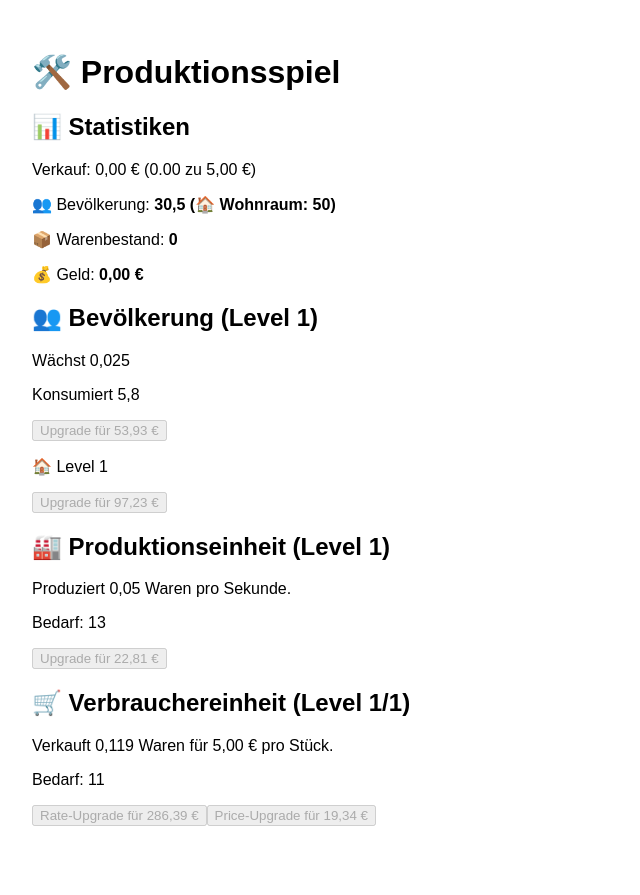
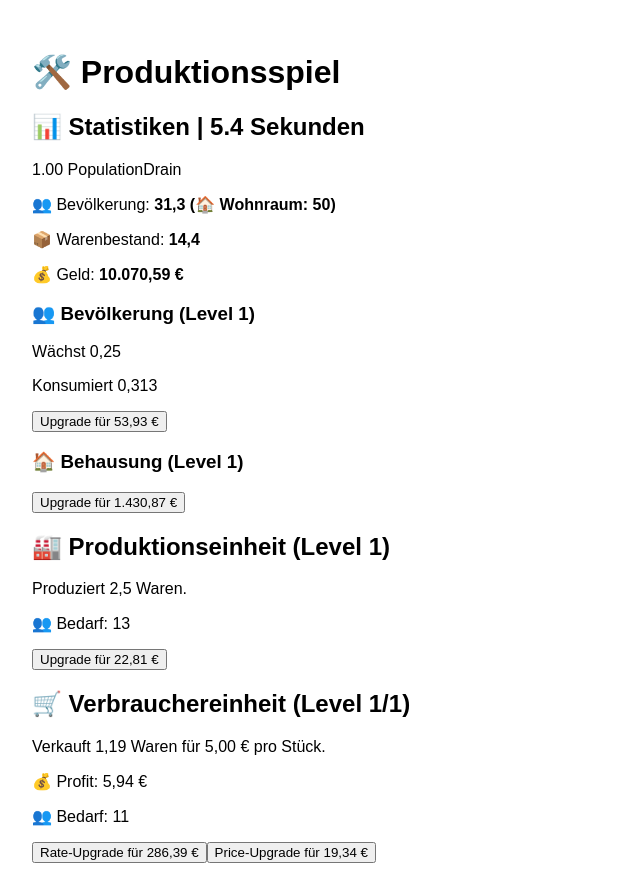
Before and after one commit to cbqza/waresreact, a React (Create React App) app: page / in a window 1280 px wide. Shown: the whole page, without its empty margins (0-640 px from the left). Before the commit the page ends 858 px from the top, so only its background shows below. Built offline with nearby package versions, Linux system fonts and the light colour scheme.

Commit message:
next update

```diff
--- a/src/App.js
+++ b/src/App.js
@@ -10,20 +10,22 @@ import Stats from './components/Stats.js';
 export default App;
 
 function App() {
-  const [goods, setGoods] = useState(0);
-  const [money, setMoney] = useState(0);
+  const [timer, setTimer] = useState(0);
+  const [goods, setGoods] = useState(10);
+  const [money, setMoney] = useState(10000);
   const [sellInfo, setSellInfo] = useState('');
   const [population, setPopulation] = useState(30);
   const [housing, setHousing] = useState(50);
 
+  const usableMoney = () => money + Math.pow(population * 0.66, 0.66) * 444; // Allow for a buffer in calculations
+
   const [populationLevel, setPopulationLevel] = useState(1);
   const [popGrowRate, setPopGrowRate] = useState(0.025);
-  const [popConsumerRate, setPopConsumerRate] = useState(0.015);
 
   const [housingLevel, setHousingLevel] = useState(1);
 
   const [producerLevel, setProducerLevel] = useState(1);
-  const [productionRate, setProductionRate] = useState(0.05);
+  const [productionRate, setProductionRate] = useState(0.25);
   const [productionPopDemand, setProductionPopDemand] = useState(13);
 
   const [consumerLevel, setConsumerLevel] = useState(1);
@@ -50,7 +52,7 @@ function App() {
       setPopulation(p => Math.min(housing, p + popGrowRate));
       setECR();
       setGoods(prevGoods => {
-        setSimPopulationConsume(p => population * 0.19);
+        setSimPopulationConsume(p => population * 0.001);
         setSimPopulationDrain(p => getPopDemandFactor());
 
         const producedGoods = productionRate * simPopulationDrain;
@@ -59,7 +61,7 @@ function App() {
         setSimConsumerToSell(p => Math.min(effectiveConsumerRate, Math.max(0, prevGoods - simPopulationConsume)));
         setSimConsumerPrice(p => sellPrice);
         setSimConsumerTotal(p => simConsumerToSell  * simConsumerPrice);
-        setSellInfo(`Verkauf: ${toCurrency(simConsumerTotal)} (${simConsumerToSell.toFixed(2)} zu ${toCurrency(sellPrice)})`);
+        setSellInfo(`${simPopulationDrain.toFixed(2)} PopulationDrain`);
 
         setMoney(m => m + simConsumerTotal);
         prevGoods = Math.max(0, prevGoods - simPopulationConsume - simConsumerToSell);
@@ -68,85 +70,105 @@ function App() {
         }
         return prevGoods;
       });
-    }, 250);
+      setTimer(t=> t + 1);
+    }, 100);
 
     return () => clearInterval(interval);
-  }, [housing, population, popGrowRate, popConsumerRate, productionRate, productionPopDemand, consumerRate, consumerPopDemand, sellPrice, priceLevel, effectiveConsumerRate, setECR]);
+  }, [housing, population, popGrowRate, simPopulationConsume, simPopulationDrain, simConsumerPrice, simConsumerToSell, simConsumerTotal, productionRate, productionPopDemand, consumerRate, consumerPopDemand, sellPrice, priceLevel, effectiveConsumerRate, setECR]);
 
     const getPopDemandFactor = () => {
     return Math.min(1.0, population / (productionPopDemand + consumerPopDemand));
-  };
-
-  const popEffectiveConsumerRate = () => {
-    return population * 0.19;
   };
 
   const upgradeCostPop = () => {
     return Math.pow(populationLevel * 1.1, 1.9) * 45;
   };
 
+  const canUpgradePop = () => {
+    return usableMoney() >= upgradeCostPop();
+  };
+
   const upgradeCostHousing = () => {
-    return Math.pow((housingLevel + 1) * 0.75 , 1.9) * 45;
+    return Math.pow((housingLevel + 5) * 0.75 , 2.3) * 45;
+  };
+
+  const canUpgradeHousing = () => {
+    return usableMoney() >= upgradeCostHousing();
   };
 
   const upgradeCostProducer = () => {
     return Math.pow(producerLevel * 0.7, 2.2) * 50;
   };
 
+  const canUpgradeProducer = () => {
+    return usableMoney() >= upgradeCostProducer();
+  };
+
   const upgradeCostConsumer = () => {
     return Math.pow((consumerLevel + 2) * 0.67, 2.5) * 50;
+  };
+
+  const canUpgradeConsumer = () => {
+    return usableMoney() >= upgradeCostConsumer();
   };
 
   const upgradeCostConsumerPrice = () => {
     return Math.pow(priceLevel * 0.85, 2.7) * 30;
   };
 
+  const canUpgradeConsumerPrice = () => {
+    return usableMoney() >= upgradeCostConsumerPrice();
+  };
+
+
   const upgradePop = () => {
     const cost = upgradeCostPop();
-    if(money >= cost) {
+    if (canUpgradePop()) {
       setMoney(m => m - cost);
       setPopulationLevel(l => l + 1);
       setPopGrowRate(r => r * 1.12);
-      setPopConsumerRate(r => r * 1.14);
     }
   };
 
   const upgradeHousing = () => {
     const cost = upgradeCostHousing();
-    if(money >= cost) {
+    if(canUpgradeHousing()) {
       setMoney(m => m - cost);
       setHousingLevel(l => l + 1);
       setHousing(h => h + housingLevel * 10);
+      setPopulation(p => p + housingLevel * 2);
     }
   };
 
   const upgradeProducer = () => {
     const cost = upgradeCostProducer();
-    if (money >= cost) {
+    if (canUpgradeProducer()) {
       setMoney(m => m - cost);
       setProducerLevel(lvl => lvl + 1);
       setProductionRate(rate => rate * 1.12);
-      setProductionPopDemand(demand => demand + demand * 0.3);
+      setProductionPopDemand(demand => 13 + producerLevel * 10 + Math.pow(producerLevel * 8, 0.9) * 0.8);
     }
   };
 
   const upgradeConsumerRate = () => {
     const cost = upgradeCostConsumer();
-    if (money >= cost) {
+    if (canUpgradeConsumer()) {
       setMoney(m => m - cost);
       setConsumerLevel(lvl => lvl + 1);
       setConsumerRate(rate => rate * 1.19);
-      setConsumerPopDemand(demand => demand + demand * 0.4);
+      setConsumerPopDemand(demand => 11 + (consumerLevel+0.3) * 11
+        + Math.pow(priceLevel * 10, 1.02) * 0.8);
       setECR(); // Update effective consumer rate after changing consumer rate
     }
   };
 
   const upgradeConsumerPrice = () => {
     const cost = upgradeCostConsumerPrice();
-    if (money >= cost) {
+    if (canUpgradeConsumerPrice()) {
       setMoney(m => m - cost);
       setPriceLevel(lvl => lvl + 1);
-      setConsumerPopDemand(demand => demand * 1.15);
+      setConsumerPopDemand(demand => 11 + (consumerLevel+0.3) * 11
+        + Math.pow(priceLevel * 10, 1.02) * 0.8 );
       var newprice = sellPrice + (priceLevel + 1)
         - /*taxes*/ sellPrice * 0.011;
       setSellPrice(() => newprice);
@@ -159,39 +181,39 @@ function App() {
   return (
     <div style={{ padding: '2rem', fontFamily: 'Arial' }}>
       <h1>🛠️ Produktionsspiel</h1>
-      <Stats goods={goods} money={money} sellInfo={sellInfo} population={population} housing={housing} />
+      <Stats timer={timer} goods={goods} money={money} sellInfo={sellInfo} population={population} housing={housing} />
       <Population
 	      level={populationLevel}
 	      growRate={popGrowRate}
-	      consumeRate={popEffectiveConsumerRate()}
+	      consumeRate={simPopulationConsume}
 	      onUpgrade={upgradePop}
 	      upgradeCost={upgradeCostPop()}
-	      canUpgrade={money >= upgradeCostPop()}
+	      canUpgrade={canUpgradePop()}
         housingLevel={housingLevel}
         onUpgradeHousing={upgradeHousing}
         upgradeCostHousing={upgradeCostHousing()}
-        canUpgradeHousing={money >= upgradeCostHousing()}
+        canUpgradeHousing={canUpgradeHousing()}
       />
       <Producer
         level={producerLevel}
-        rate={productionRate}
+        rate={productionRate * simPopulationDrain}
         productionPopDemand={productionPopDemand}
         onUpgrade={upgradeProducer}
         upgradeCost={upgradeCostProducer()}
-        canUpgrade={money >= upgradeCostProducer()}
+        canUpgrade={canUpgradeProducer()}
       />
       <Consumer
         level={consumerLevel}
-        consumeRate={effectiveConsumerRate}
+        consumeRate={consumerRate * ((100-priceLevel)/100) * getPopDemandFactor()}
         consumerPopDemand={consumerPopDemand}
         plevel={priceLevel}
         price={sellPrice}
         onUpgradeRate={upgradeConsumerRate}
         upgradeCostRate={upgradeCostConsumer()}
-        canUpgradeRate={money >= upgradeCostConsumer()}
+        canUpgradeRate={canUpgradeConsumer()}
         onUpgradePrice={upgradeConsumerPrice}
         upgradeCostPrice={upgradeCostConsumerPrice()}
-        canUpgradePrice={money >= upgradeCostConsumerPrice()}
+        canUpgradePrice={canUpgradeConsumerPrice()}
       />
     </div>
   );
--- a/src/components/Consumer.js
+++ b/src/components/Consumer.js
@@ -8,8 +8,9 @@ function Consumer({ level, consumeRate, consumerPopDemand, plevel, price,
     return (
     <div>
       <h2>🛒 Verbrauchereinheit (Level {level}/{plevel})</h2>
-      <p>Verkauft {toFormattedNumber(consumeRate)} Waren für {toCurrency(price)} pro Stück.</p>
-      <p>Bedarf: {toFormattedNumber(consumerPopDemand)}</p>
+      <p>Verkauft {toFormattedNumber(consumeRate*10)} Waren für {toCurrency(price)} pro Stück.</p>
+      <p>💰 Profit: {toCurrency(consumeRate * price * 10)}</p>
+      <p>👥 Bedarf: {toFormattedNumber(consumerPopDemand)}</p>
       <button onClick={onUpgradeRate} disabled={!canUpgradeRate}>
         Rate-Upgrade für {toCurrency(upgradeCostRate)}
       </button>
--- a/src/components/Population.js
+++ b/src/components/Population.js
@@ -6,13 +6,13 @@ function Population({level, growRate, consumeRate, onUpgrade, upgradeCost, canUp
  }){
   return (
     <div style={{ marginBottom: '1rem' }}>
-      <h2>👥 Bevölkerung (Level {level})</h2>
-      <p>Wächst {toFormattedNumber(growRate)}</p>
-      <p>Konsumiert {toFormattedNumber(consumeRate)}</p>
+      <h3>👥 Bevölkerung (Level {level})</h3>
+      <p>Wächst {toFormattedNumber(growRate*10)}</p>
+      <p>Konsumiert {toFormattedNumber(consumeRate*10)}</p>
       <button onClick={onUpgrade} disabled={!canUpgrade}>
         Upgrade für {toCurrency(upgradeCost)}
       </button>
-      <p>🏠 Level {housingLevel}</p>
+      <h3>🏠 Behausung (Level {housingLevel})</h3>
       <button onClick={onUpgradeHousing} disabled={!canUpgradeHousing}>
         Upgrade für {toCurrency(upgradeCostHousing)}
       </button>
--- a/src/components/Producer.js
+++ b/src/components/Producer.js
@@ -5,8 +5,8 @@ function Producer({ level, rate, productionPopDemand, onUpgrade, upgradeCost, ca
   return (
     <div style={{ marginBottom: '1rem' }}>
       <h2>🏭 Produktionseinheit (Level {level})</h2>
-      <p>Produziert {toFormattedNumber(rate)} Waren pro Sekunde.</p>
-      <p>Bedarf: {toFormattedNumber(productionPopDemand)}</p>
+      <p>Produziert {toFormattedNumber(rate*10)} Waren.</p>
+      <p>👥 Bedarf: {toFormattedNumber(productionPopDemand)}</p>
       <button onClick={onUpgrade} disabled={!canUpgrade}>
         Upgrade für {toCurrency(upgradeCost)}
       </button>
--- a/src/components/Stats.js
+++ b/src/components/Stats.js
@@ -1,10 +1,10 @@
 import React from 'react';
 import { toCurrency, toFormattedNumber } from '../numberformat.js';
 
-function Stats({ goods, money, sellInfo, population, housing }) {
+function Stats({ timer, goods, money, sellInfo, population, housing }) {
   return (
     <div style={{ marginBottom: '1rem' }}>
-      <h2>📊 Statistiken</h2>
+      <h2>📊 Statistiken | {timer/10} Sekunden</h2>
       {sellInfo && <p>{sellInfo}</p>}
       <p>👥 Bevölkerung: <strong>{toFormattedNumber(population)} (🏠 Wohnraum: <strong>{toFormattedNumber(housing)}</strong>)</strong></p>
       <p>📦 Warenbestand: <strong>{toFormattedNumber(goods)}</strong></p>
```
